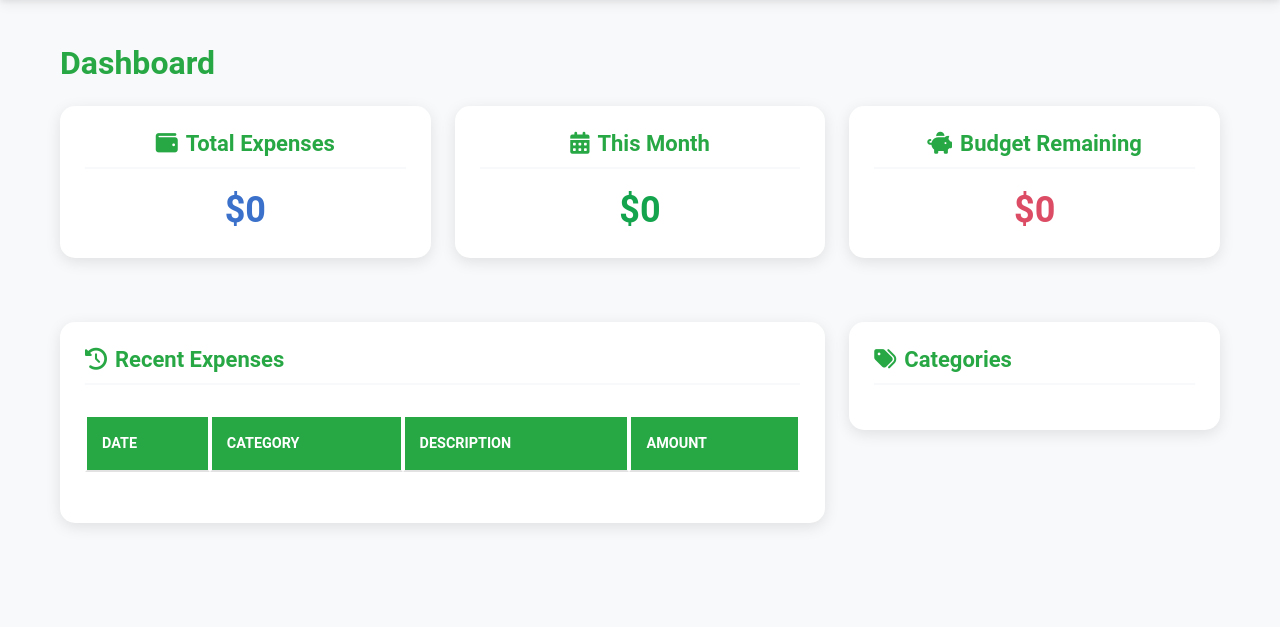
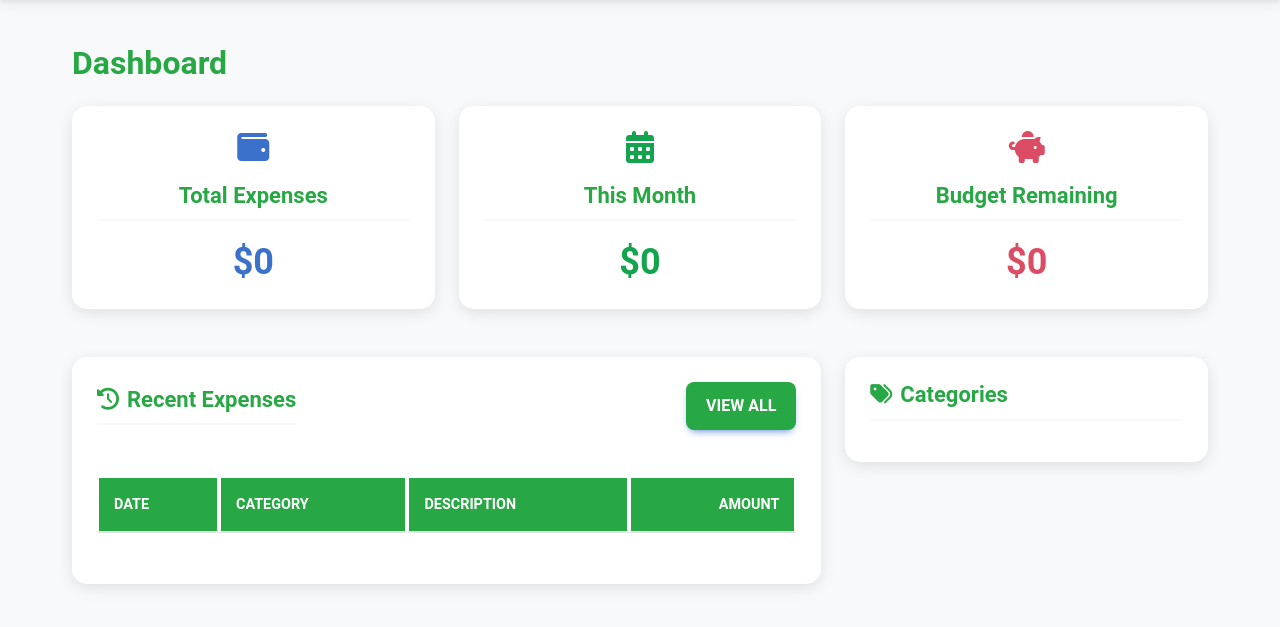
Before and after one commit to phantom-kali/ExpenseTracker, a Django app: page / in a window 1280 px wide. Shown: the part 59-686 px from the top of the page. Run offline with Django 5.2, Linux system fonts and the light colour scheme; the visitor is signed in with stand-in values (Sample User, id 1); data that the repository does not hold is empty; some libraries are stand-ins or nearby versions.

Commit message:
Update color scheme with vibrant primary, success, and danger colors for a modernized look

```diff
--- a/templates/expenses/dashboard.html
+++ b/templates/expenses/dashboard.html
@@ -3,29 +3,45 @@
 {% block title %}Dashboard - ExpenseTracker{% endblock %}
 
 {% block content %}
-<h2 class="mb-4">Dashboard</h2>
+<div class="container-fluid">
+    <div class="row mb-4">
+        <div class="col-12">
+            <div class="d-flex justify-content-between align-items-center">
+                <h2 class="mb-0">Dashboard</h2>
+            </div>
+        </div>
+    </div>
 
-<div class="row">
+    <div class="row mb-4">
         <div class="col-md-4 mb-4">
-        <div class="card card-shadow">
+            <div class="card card-shadow h-100">
                 <div class="card-body text-center">
-                <h5 class="card-title"><i class="fas fa-wallet me-2"></i>Total Expenses</h5>
+                    <div class="mb-3">
+                        <i class="fas fa-wallet fa-2x text-primary"></i>
+                    </div>
+                    <h5 class="card-title">Total Expenses</h5>
                     <h2 class="card-text text-primary">${{ total_expenses }}</h2>
                 </div>
             </div>
         </div>
         <div class="col-md-4 mb-4">
-        <div class="card card-shadow">
+            <div class="card card-shadow h-100">
                 <div class="card-body text-center">
-                <h5 class="card-title"><i class="fas fa-calendar-alt me-2"></i>This Month</h5>
+                    <div class="mb-3">
+                        <i class="fas fa-calendar-alt fa-2x text-success"></i>
+                    </div>
+                    <h5 class="card-title">This Month</h5>
                     <h2 class="card-text text-success">${{ monthly_expenses }}</h2>
                 </div>
             </div>
         </div>
         <div class="col-md-4 mb-4">
-        <div class="card card-shadow">
+            <div class="card card-shadow h-100">
                 <div class="card-body text-center">
-                <h5 class="card-title"><i class="fas fa-piggy-bank me-2"></i>Budget Remaining</h5>
+                    <div class="mb-3">
+                        <i class="fas fa-piggy-bank fa-2x text-danger"></i>
+                    </div>
+                    <h5 class="card-title">Budget Remaining</h5>
                     <h2 class="card-text text-danger">${{ budget_remaining }}</h2>
                 </div>
             </div>
@@ -36,14 +52,18 @@
         <div class="col-md-8 mb-4">
             <div class="card card-shadow">
                 <div class="card-body">
-                <h5 class="card-title"><i class="fas fa-history me-2"></i>Recent Expenses</h5>
-                <table class="table table-hover mt-3">
+                    <div class="d-flex justify-content-between align-items-center">
+                        <h5 class="card-title mb-0"><i class="fas fa-history me-2"></i>Recent Expenses</h5>
+                        <a href="{% url 'expense_list' %}" class="btn btn-primary btn-sm">View All</a>
+                    </div>
+                    <div class="table-responsive mt-3">
+                        <table class="table table-hover">
                             <thead class="table-light">
                                 <tr>
                                     <th>Date</th>
                                     <th>Category</th>
                                     <th>Description</th>
-                            <th>Amount</th>
+                                    <th class="text-end">Amount</th>
                                 </tr>
                             </thead>
                             <tbody>
@@ -60,15 +80,20 @@
                     </div>
                 </div>
             </div>
+        </div>
         <div class="col-md-4 mb-4">
             <div class="card card-shadow">
                 <div class="card-body">
-                <h5 class="card-title"><i class="fas fa-tags me-2"></i>Categories</h5>
-                <ul class="list-group list-group-flush mt-3">
+                    <h5 class="card-title mb-3"><i class="fas fa-tags me-2"></i>Categories</h5>
+                    <div class="list-group list-group-flush">
                         {% for category in categories %}
-                    <li class="list-group-item text-muted">{{ category.name }}</li>
+                        <div class="list-group-item d-flex justify-content-between align-items-center">
+                            <span class="text-muted">{{ category.name }}</span>
+                            <span class="badge bg-primary rounded-pill">{{ category.expense_count }}</span>
+                        </div>
                         {% endfor %}
-                </ul>
+                    </div>
+                </div>
             </div>
         </div>
     </div>
```
Lines whose indentation alone changed are shown as unchanged.
